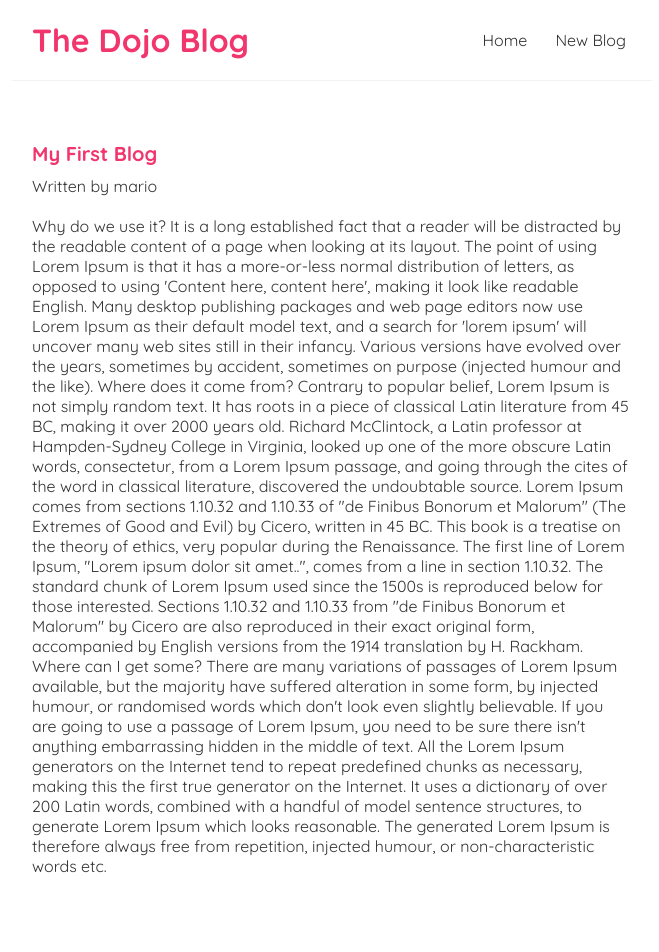
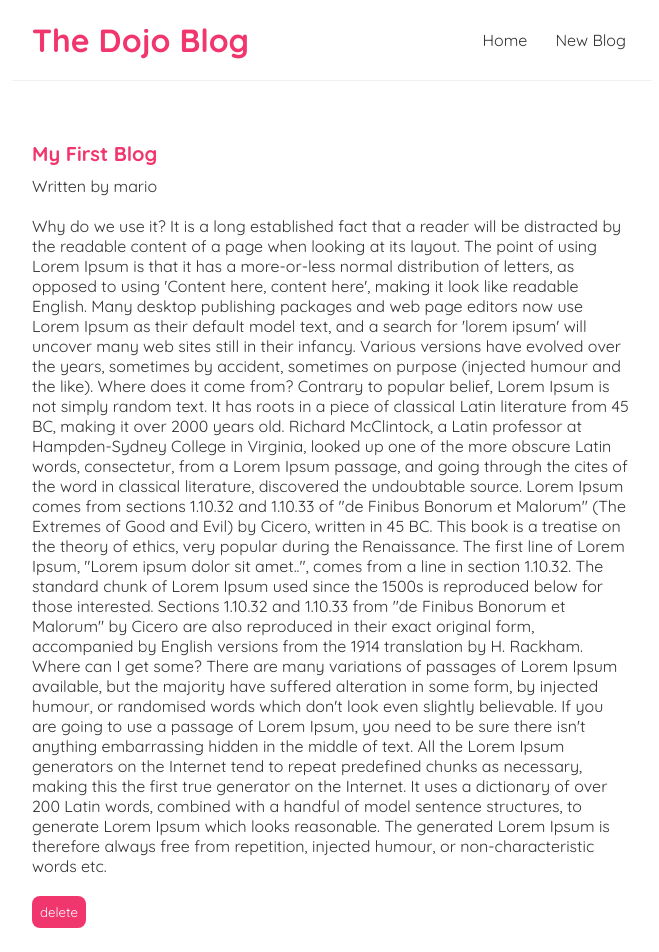
Before and after one commit to umanrai/dojo-blog, a React (Create React App) app: page /blogs/1 in a window 1280 px wide. Shown: the top 952 px of the page, without its empty margins (308-967 px from the left). Built offline with nearby package versions, Linux system fonts and the light colour scheme; data requests are answered from the project's data file.

Commit message:
useNavigate hook and added deleting functionality

```diff
--- a/src/BlogDetails.js
+++ b/src/BlogDetails.js
@@ -1,9 +1,21 @@
-import { useParams } from "react-router-dom";
+import { useNavigate, useParams } from "react-router-dom";
 import useFetch from "./useFetch";
 
 const BlogDetails = () => {
     const {id} = useParams();
     const {data:blog, error, isPending} = useFetch(`http://localhost:8000/blogs/${id}`); // url concatenation: http://localhost:8000/blogs with id in template string.
+    const navigate = useNavigate(); // useNavigate hook is used for redirect
+
+
+    const handleClick = () => {
+        fetch(`http://localhost:8000/blogs/${id}`, {
+            method: 'DELETE'
+        }).then(() => {
+            console.log('blog deleted.')
+
+            navigate('/'); // it navigate to home
+        })
+    }
 
     return (
         <div className="blog-details">
@@ -14,6 +26,8 @@
                     <h2>{ blog.title}</h2>
                     <p>Written by { blog.author }</p>
                     <div>{blog.body}</div>
+                    {/* delete functionality */}
+                    <button onClick={handleClick}>delete</button>
                 </article>
             )}
         </div>
--- a/src/Create.js
+++ b/src/Create.js
@@ -1,10 +1,12 @@
 import { useState } from "react";
+import { useNavigate } from "react-router-dom";
 
 const Create = () => {
     const [title, setTitle] = useState('');
     const [body, setBody] = useState('');
     const [author, setAuthor] = useState('mario');
     const [isPending, setIsPending] = useState(false);
+    const navigate = useNavigate(); // useNavigate hook is used for redirect
 
     // submit event
     const handleSubmit = (e) => {
@@ -20,6 +22,8 @@
         }).then(() => {
             console.log('new blog added.')
             setIsPending(false);
+
+            navigate('/'); // it navigate to home
         })
     }
 
--- a/src/index.css
+++ b/src/index.css
@@ -62,6 +62,14 @@
 .blog-details div {
   margin: 20px 0;
 }
+.blog-details button {
+  background: #f1356d;
+  color: #fff;
+  border: 0;
+  padding: 8px;
+  border-radius: 8px;
+  cursor: pointer;
+}
 
 /* create new blog form */
 .create {
```
